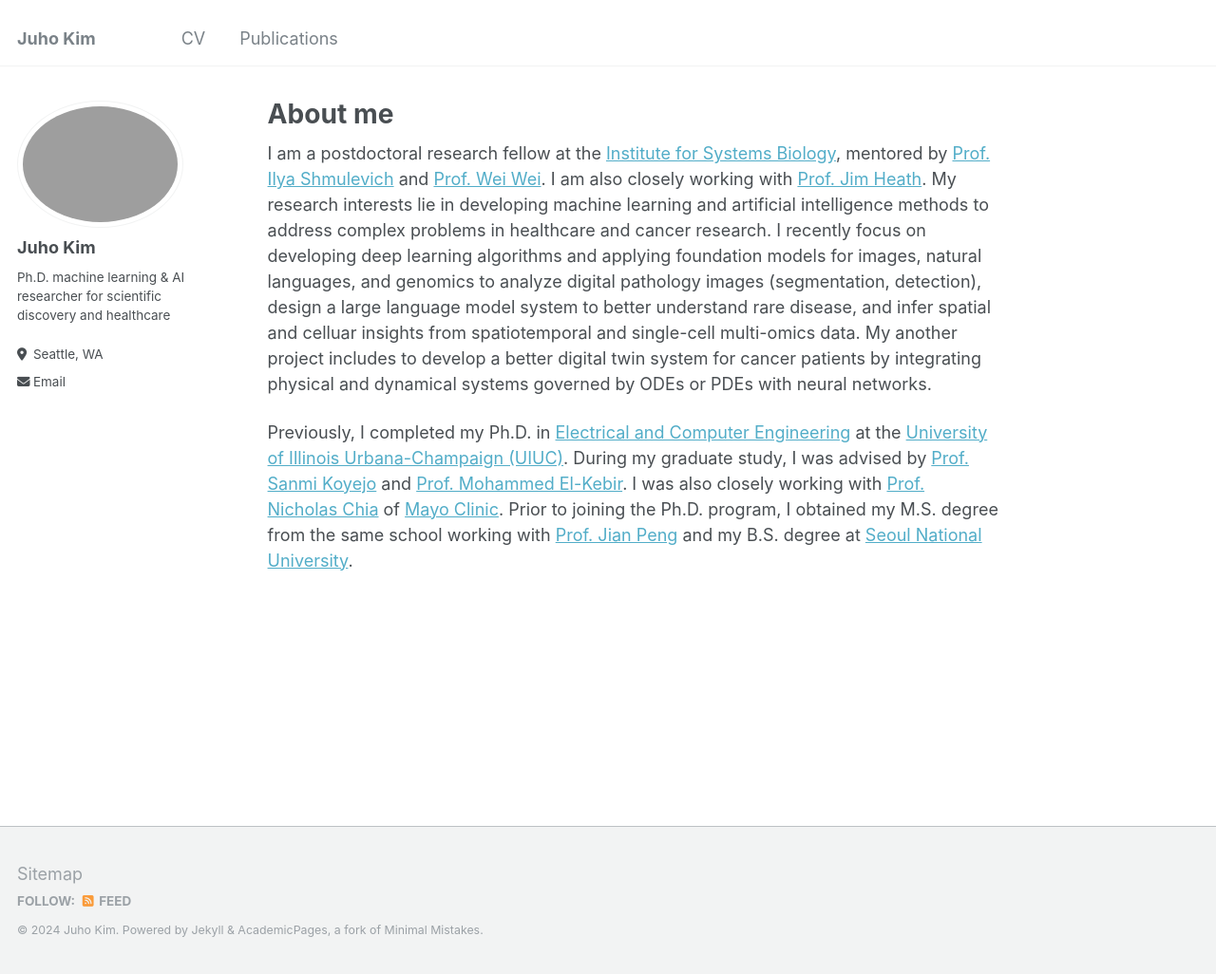
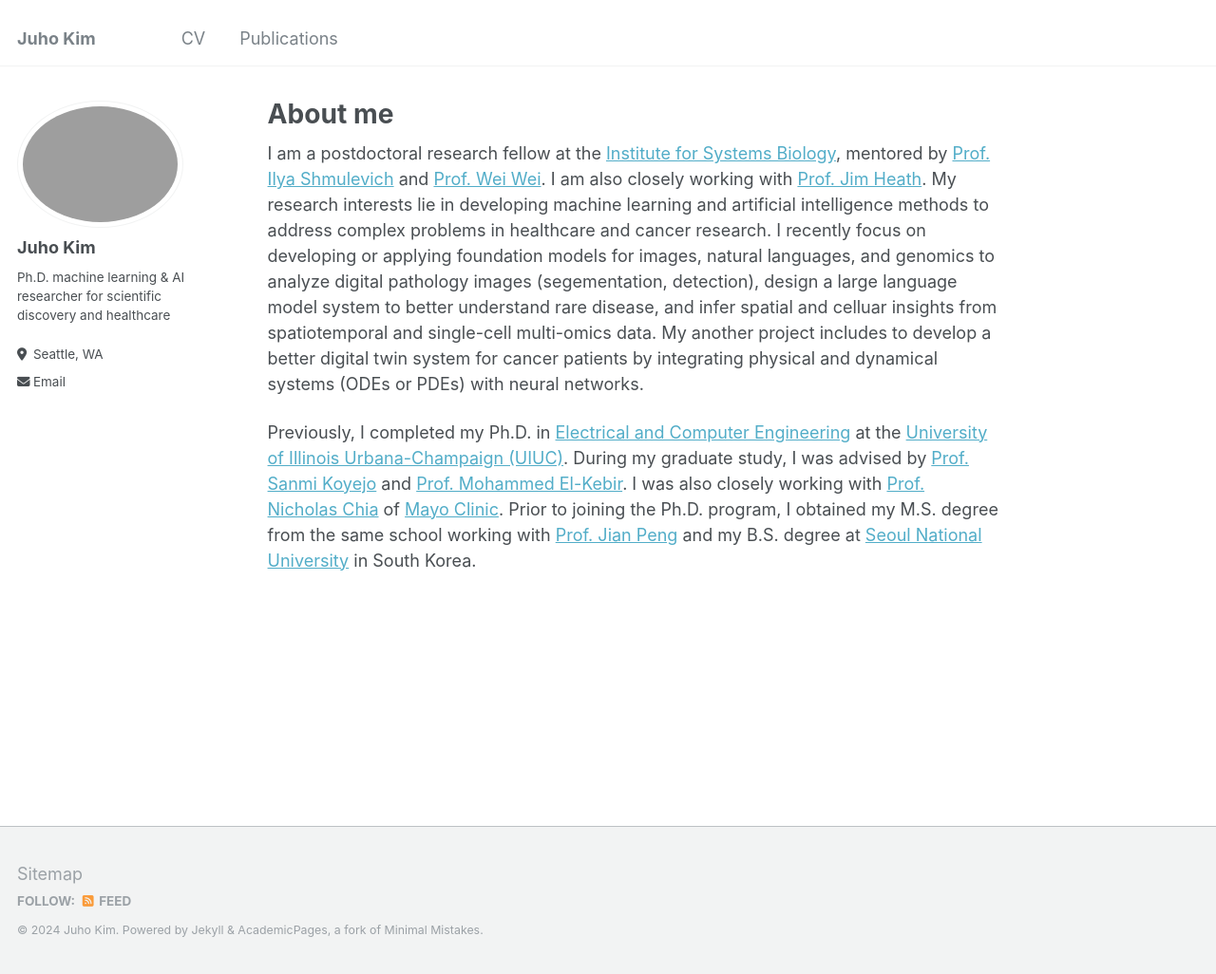
Before and after one commit to juhokim/juhokim.github.io, a Jekyll site: the page built from _pages/about.md, in a window 1280 px wide and 1026 px high. Shown: the whole window at 95% size. Built offline with Jekyll 4.4.1, drawn with Linux system fonts in a browser that asks for light colours.

Commit message:
Update about.md

```diff
--- a/_pages/about.md
+++ b/_pages/about.md
@@ -7,6 +7,6 @@ redirect_from:
   - /about.html
 ---
 
-I am a postdoctoral research fellow at the [Institute for Systems Biology](https://isbscience.org/), mentored by [Prof. Ilya Shmulevich](https://shmulevich.isbscience.org/) and [Prof. Wei Wei](https://www.wei-lab.net/). I am also closely working with [Prof. Jim Heath](https://heath.isbscience.org/). My research interests lie in developing machine learning and artificial intelligence methods to address complex problems in healthcare and cancer research. I recently focus on developing deep learning algorithms and applying foundation models for images, natural languages, and genomics to analyze digital pathology images (segmentation, detection), design a large language model system to better understand rare disease, and infer spatial and celluar insights from spatiotemporal and single-cell multi-omics data. My another project includes to develop a better digital twin system for cancer patients by integrating physical and dynamical systems governed by ODEs or PDEs with neural networks.
+I am a postdoctoral research fellow at the [Institute for Systems Biology](https://isbscience.org/), mentored by [Prof. Ilya Shmulevich](https://shmulevich.isbscience.org/) and [Prof. Wei Wei](https://www.wei-lab.net/). I am also closely working with [Prof. Jim Heath](https://heath.isbscience.org/). My research interests lie in developing machine learning and artificial intelligence methods to address complex problems in healthcare and cancer research. I recently focus on developing or applying foundation models for images, natural languages, and genomics to analyze digital pathology images (segementation, detection), design a large language model system to better understand rare disease, and infer spatial and celluar insights from spatiotemporal and single-cell multi-omics data. My another project includes to develop a better digital twin system for cancer patients by integrating physical and dynamical systems (ODEs or PDEs) with neural networks.
 
-Previously, I completed my Ph.D. in [Electrical and Computer Engineering](https://ece.illinois.edu/) at the [University of Illinois Urbana-Champaign (UIUC)](https://illinois.edu/). During my graduate study, I was advised by [Prof. Sanmi Koyejo](https://cs.stanford.edu/~sanmi/) and [Prof. Mohammed El-Kebir](https://www.el-kebir.net/). I was also closely working with [Prof. Nicholas Chia](https://www.mayo.edu/research/faculty/chia-nicholas-ph-d/bio-20087464) of [Mayo Clinic](https://www.mayo.edu). Prior to joining the Ph.D. program, I obtained my M.S. degree from the same school working with [Prof. Jian Peng](https://jianpeng.web.engr.illinois.edu/) and my B.S. degree at [Seoul National University](https://en.snu.ac.kr/).
+Previously, I completed my Ph.D. in [Electrical and Computer Engineering](https://ece.illinois.edu/) at the [University of Illinois Urbana-Champaign (UIUC)](https://illinois.edu/). During my graduate study, I was advised by [Prof. Sanmi Koyejo](https://cs.stanford.edu/~sanmi/) and [Prof. Mohammed El-Kebir](https://www.el-kebir.net/). I was also closely working with [Prof. Nicholas Chia](https://www.mayo.edu/research/faculty/chia-nicholas-ph-d/bio-20087464) of [Mayo Clinic](https://www.mayo.edu). Prior to joining the Ph.D. program, I obtained my M.S. degree from the same school working with [Prof. Jian Peng](https://jianpeng.web.engr.illinois.edu/) and my B.S. degree at [Seoul National University](https://en.snu.ac.kr/) in South Korea.
```
